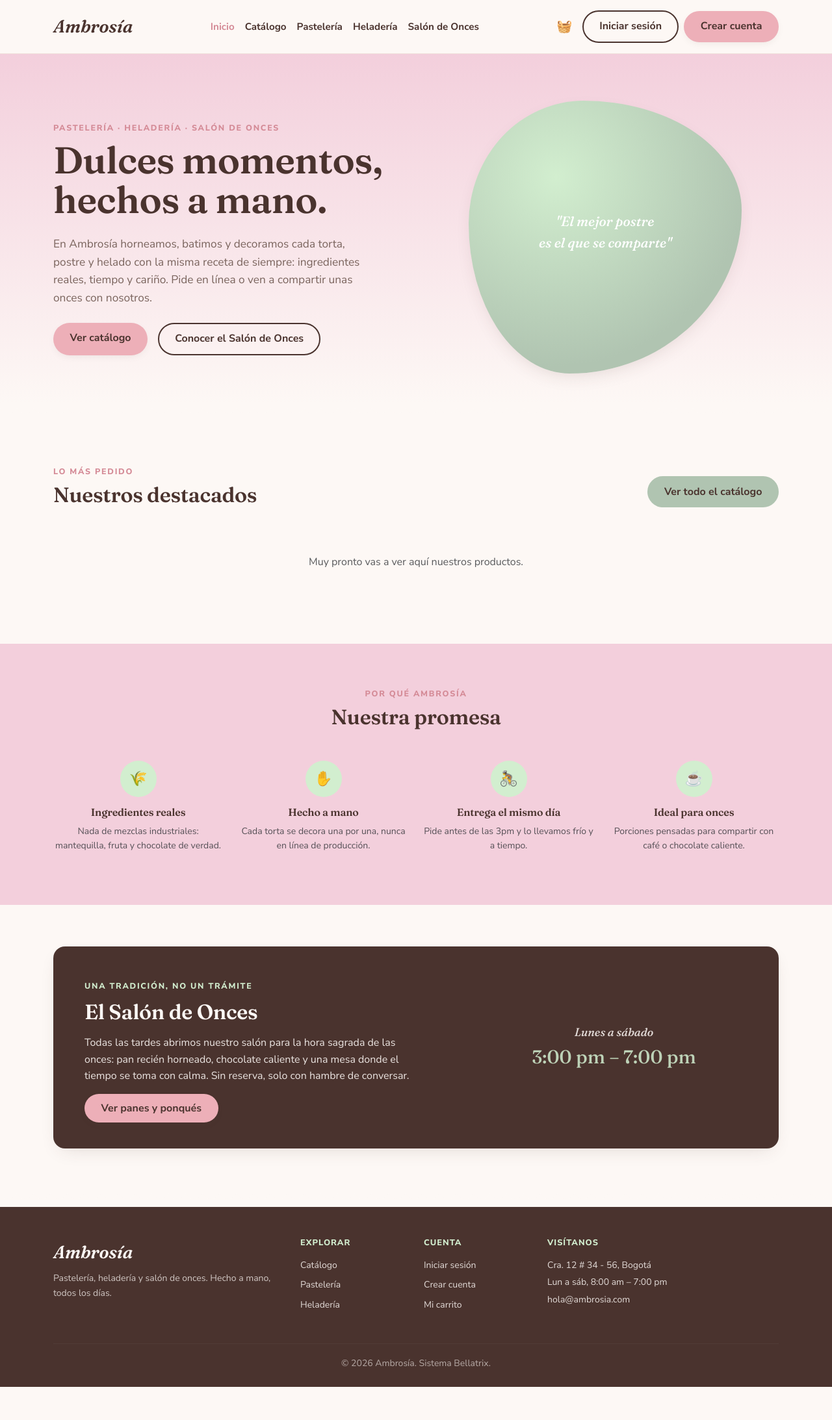
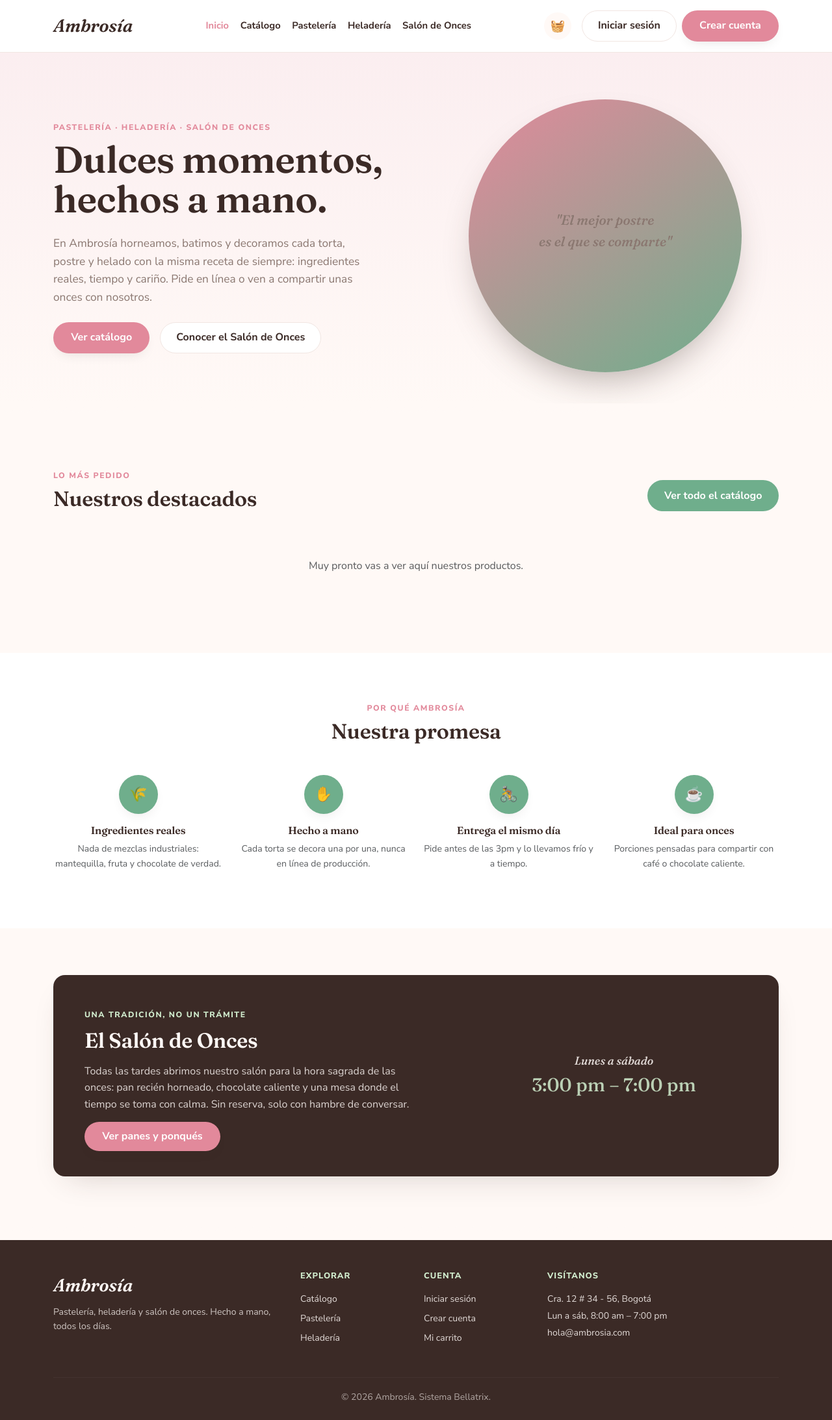
Before and after one commit to jazyxx/Bellatrix, a PHP site: page /bellatrix/index.html in a window 1280 px wide. Shown: the whole page at 65% size. Before the commit the page ends 2135 px from the top, so only its background shows below. Run offline with PHP 8.4, Linux system fonts and the light colour scheme; data that the repository does not hold is empty; some libraries are stand-ins or nearby versions.

Commit message:
style: uptade index and styles

```diff
--- a/assets/css/estilos.css
+++ b/assets/css/estilos.css
@@ -1,64 +1,65 @@
 /* ============================================================================
-   estilos.css — Sistema de diseño de Ambrosía
+   estilos.css — Sistema de diseño de Ambrosía (v3 — estructura original
+   restaurada, con el contraste y el balance de color corregidos)
    ============================================================================
-   Este archivo es la ÚNICA hoja de estilos personalizada de todo el sitio
-   público (Landing, Catálogo, Login, Registro, Carrito). Bootstrap 5 (CDN)
-   ya trae la grilla, los botones base y las utilidades responsivas; este
-   archivo SOLO define la identidad visual propia de Ambrosía encima de eso.
+   Mantiene el MISMO contrato de clases/IDs que usa el JavaScript
+   (api.js, componentes.js, catalogo.js, carrito.js, login.js,
+   registro.js) — nada de esos archivos cambió, solo la piel visual.
 
-   ESTRUCTURA DE ESTE ARCHIVO:
-     1. Variables de diseño (paleta de colores, tipografía, espaciados)
-     2. Reset ligero y tipografía base
-     3. Componentes reutilizables (botones, tarjetas, badges, formularios)
-     4. El elemento de "firma" del sitio: el borde festoneado
-     5. Layout de cada página (header, hero, secciones, footer)
-     6. Ajustes responsivos (mobile-first ya viene de Bootstrap; aquí solo
-        los ajustes finos que Bootstrap no cubre)
+   DIRECCIÓN DE DISEÑO (v3):
+   - Se restauró la estructura original: Hero con círculo decorativo
+     (.hero-mancha) y el borde festoneado tipo manga pastelera
+     (.festoneado) como elemento de firma del sitio.
+   - REGLA DE CONTRASTE (la corrección de esta versión): ninguna
+     sección de ancho completo usa un pastel saturado como fondo
+     detrás de texto. El fondo de página es crema/blanco casi neutro;
+     el color fuerte (--rosa-fuerte, --menta-fuerte) vive en los
+     ELEMENTOS — círculos, íconos, tarjetas, botones — siempre con
+     una sombra marcada que les da profundidad real, y siempre con
+     texto en --espresso (café oscuro) o blanco puro sobre esos
+     elementos saturados, nunca pastel-sobre-pastel.
+   - Color con SIGNIFICADO: rosa = Pastelería, menta = Heladería.
    ============================================================================ */
 
 
 /* ============================================================
    1. VARIABLES DE DISEÑO
-   ============================================================
-   Paleta basada en la referencia pastel que compartiste (rosa
-   polvo, rosa pálido, menta y salvia) — pensada para transmitir
-   dulzura sin empalagar: rosados para Pastelería, verdes menta
-   para Heladería. El café/espresso reemplaza al negro puro para
-   que hasta el color del texto tenga "sabor" a la marca.
    ============================================================ */
 :root {
-  /* --- Paleta principal (de tu imagen de referencia) --- */
-  --rosa: #EDAFB8;          /* Rosa polvo — CTA primario, acentos de Pastelería */
-  --rosa-oscuro: #D48A96;   /* Variante oscura para hover/pressed */
-  --blush: #F3CFDC;         /* Rosa pálido — fondos suaves, secciones */
-  --menta: #D2EECF;         /* Menta — acentos de Heladería, badges frescos */
-  --salvia: #B0C4B1;        /* Salvia — CTA secundario, footer, profundidad */
-  --salvia-oscuro: #7C9885; /* Salvia oscuro — texto sobre fondos menta/salvia */
+  /* --- Paleta pastel (misma base de marca; ahora con variantes "fuertes"
+     para botones y acentos que necesitan más contraste/peso visual) --- */
+  --rosa: #EDAFB8;
+  --rosa-fuerte: #E2899B;   /* CTA sólido de Pastelería */
+  --rosa-suave: #FBEEF0;    /* fondo tintado muy leve */
+  --menta: #D2EECF;
+  --menta-fuerte: #6FAE8C;  /* CTA sólido de Heladería */
+  --menta-suave: #EAF8ED;   /* fondo tintado muy leve */
+  --salvia: #B0C4B1;
+  --salvia-oscuro: #6F8A73;
 
-  /* --- Neutros con calidez (nunca negro/blanco puros) --- */
-  --crema: #FDF8F5;         /* Fondo general del sitio */
-  --crema-borde: #F1E4DD;   /* Bordes y separadores suaves */
-  --espresso: #4A332E;      /* Texto principal — café oscuro, no negro */
-  --espresso-suave: #7A645D;/* Texto secundario */
+  /* --- Neutros, más blancos/limpios que la v1 --- */
+  --crema: #FFF9F6;         /* fondo general (cálido pero casi blanco) */
   --blanco: #FFFFFF;
+  --borde-suave: #F1E6E2;
+  --espresso: #3B2A26;      /* texto principal */
+  --espresso-suave: #8A7770;/* texto secundario */
 
-  /* --- Tipografía --- */
-  --fuente-display: 'Fraunces', Georgia, serif;       /* Titulares con carácter */
-  --fuente-cuerpo: 'Nunito Sans', 'Segoe UI', sans-serif; /* Texto de lectura */
+  /* --- Tipografía (se mantiene: sirve perfecto para "moderno con carácter") --- */
+  --fuente-display: 'Fraunces', Georgia, serif;
+  --fuente-cuerpo: 'Nunito Sans', 'Segoe UI', sans-serif;
 
-  /* --- Espaciado y forma --- */
+  /* --- Forma y profundidad --- */
+  --radio-grande: 28px;
   --radio-suave: 18px;
-  --radio-chico: 10px;
-  --sombra-suave: 0 10px 30px -12px rgba(74, 51, 46, 0.18);
-  --sombra-chica: 0 4px 14px -6px rgba(74, 51, 46, 0.15);
+  --radio-chico: 12px;
+  --sombra-suave: 0 20px 45px -22px rgba(59, 42, 38, 0.22);
+  --sombra-chica: 0 8px 20px -10px rgba(59, 42, 38, 0.16);
 }
 
 /* ============================================================
    2. RESET LIGERO Y TIPOGRAFÍA BASE
    ============================================================ */
-html {
-  scroll-behavior: smooth;
-}
+html { scroll-behavior: smooth; }
 
 body {
   background-color: var(--crema);
@@ -75,64 +76,52 @@ h1, h2, h3, h4, .fuente-display {
   letter-spacing: -0.01em;
 }
 
-a {
-  color: var(--rosa-oscuro);
-  text-decoration: none;
-}
-a:hover {
-  color: var(--espresso);
-}
+a { color: var(--rosa-fuerte); text-decoration: none; }
+a:hover { color: var(--espresso); }
 
-/* "Ojo" tipográfico: etiquetas pequeñas en mayúsculas, usadas como
-   antetítulo (ej. "PASTELERÍA" antes de "Tortas hechas a mano"). */
 .eyebrow {
   font-family: var(--fuente-cuerpo);
   font-weight: 800;
-  font-size: 0.78rem;
-  letter-spacing: 0.14em;
+  font-size: 0.76rem;
+  letter-spacing: 0.13em;
   text-transform: uppercase;
-  color: var(--rosa-oscuro);
+  color: var(--rosa-fuerte);
 }
 
-/* Respeta la preferencia del usuario de reducir animaciones. */
 @media (prefers-reduced-motion: reduce) {
   html { scroll-behavior: auto; }
   * { animation-duration: 0.01ms !important; transition-duration: 0.01ms !important; }
 }
 
-/* Foco de teclado visible en todo el sitio (accesibilidad). */
-a:focus-visible,
-button:focus-visible,
-input:focus-visible,
-textarea:focus-visible,
-select:focus-visible {
-  outline: 3px solid var(--rosa-oscuro);
+a:focus-visible, button:focus-visible, input:focus-visible,
+textarea:focus-visible, select:focus-visible {
+  outline: 3px solid var(--rosa-fuerte);
   outline-offset: 2px;
 }
 
 
 /* ============================================================
-   3. COMPONENTES REUTILIZABLES
+   3. COMPONENTES REUTILIZABLES (contrato con el JS — NO renombrar)
    ============================================================ */
 
-/* --- Botones de marca (encima de los .btn base de Bootstrap) --- */
+/* --- Botones de marca --- */
 .btn-ambrosia {
-  background-color: var(--rosa);
+  background-color: var(--rosa-fuerte);
   border: none;
-  color: var(--espresso);
+  color: var(--blanco);
   font-weight: 700;
-  padding: 0.7rem 1.6rem;
+  padding: 0.7rem 1.7rem;
   border-radius: 999px;
   transition: transform 0.15s ease, background-color 0.15s ease, box-shadow 0.15s ease;
   box-shadow: var(--sombra-chica);
 }
 .btn-ambrosia:hover {
-  background-color: var(--rosa-oscuro);
+  background-color: var(--espresso);
   color: var(--blanco);
   transform: translateY(-2px);
 }
 .btn-ambrosia:disabled {
-  background-color: var(--crema-borde);
+  background-color: var(--borde-suave);
   color: var(--espresso-suave);
   box-shadow: none;
   transform: none;
@@ -140,8 +129,8 @@ select:focus-visible {
 }
 
 .btn-ambrosia-outline {
-  background-color: transparent;
-  border: 2px solid var(--espresso);
+  background-color: var(--blanco);
+  border: 1.5px solid var(--borde-suave);
   color: var(--espresso);
   font-weight: 700;
   padding: 0.65rem 1.5rem;
@@ -149,30 +138,28 @@ select:focus-visible {
   transition: all 0.15s ease;
 }
 .btn-ambrosia-outline:hover {
-  background-color: var(--espresso);
-  color: var(--crema);
+  border-color: var(--rosa-fuerte);
+  color: var(--rosa-fuerte);
 }
 
 .btn-ambrosia-sage {
-  background-color: var(--salvia);
+  background-color: var(--menta-fuerte);
   border: none;
-  color: var(--espresso);
+  color: var(--blanco);
   font-weight: 700;
   padding: 0.7rem 1.6rem;
   border-radius: 999px;
   transition: all 0.15s ease;
 }
-.btn-ambrosia-sage:hover {
-  background-color: var(--salvia-oscuro);
-  color: var(--blanco);
-}
+.btn-ambrosia-sage:hover { background-color: var(--espresso); }
 
-/* --- Tarjetas de producto --- */
+/* --- Tarjeta de producto --- */
 .tarjeta-producto {
   background: var(--blanco);
   border-radius: var(--radio-suave);
   overflow: hidden;
   box-shadow: var(--sombra-chica);
+  border: 1px solid var(--borde-suave);
   transition: transform 0.2s ease, box-shadow 0.2s ease;
   height: 100%;
   display: flex;
@@ -180,160 +167,112 @@ select:focus-visible {
   position: relative;
 }
 .tarjeta-producto:hover {
-  transform: translateY(-4px);
+  transform: translateY(-5px);
   box-shadow: var(--sombra-suave);
 }
-
 .tarjeta-producto__imagen {
-  aspect-ratio: 4 / 3;
-  background: linear-gradient(135deg, var(--blush), var(--menta));
+  aspect-ratio: 1 / 1;
+  background: linear-gradient(160deg, var(--rosa-suave), var(--menta-suave));
   display: flex;
   align-items: center;
   justify-content: center;
   font-family: var(--fuente-display);
-  font-size: 2.2rem;
+  font-size: 2.6rem;
   color: var(--espresso-suave);
+  margin: 0.85rem 0.85rem 0;
+  border-radius: var(--radio-chico);
 }
-
 .tarjeta-producto__cuerpo {
-  padding: 1.1rem 1.2rem 1.3rem;
+  padding: 1rem 1.1rem 1.2rem;
   display: flex;
   flex-direction: column;
   flex-grow: 1;
 }
-
 .tarjeta-producto__precio {
   font-family: var(--fuente-display);
-  font-size: 1.25rem;
+  font-size: 1.2rem;
   font-weight: 600;
   margin-top: auto;
+  color: var(--espresso);
 }
 
-/* --- Insignias de unidad de negocio (codifican información con color) --- */
+/* --- Insignias (color = información: rosa Pastelería, menta Heladería) --- */
 .badge-pasteleria {
-  background-color: var(--blush);
-  color: var(--rosa-oscuro);
-  font-weight: 700;
+  background-color: var(--rosa-suave);
+  color: var(--rosa-fuerte);
+  font-weight: 800;
   border-radius: 999px;
-  padding: 0.3em 0.85em;
-  font-size: 0.75rem;
+  padding: 0.32em 0.85em;
+  font-size: 0.72rem;
   letter-spacing: 0.04em;
+  text-transform: uppercase;
 }
 .badge-heladeria {
-  background-color: var(--menta);
-  color: var(--salvia-oscuro);
-  font-weight: 700;
+  background-color: var(--menta-suave);
+  color: var(--menta-fuerte);
+  font-weight: 800;
   border-radius: 999px;
-  padding: 0.3em 0.85em;
-  font-size: 0.75rem;
+  padding: 0.32em 0.85em;
+  font-size: 0.72rem;
   letter-spacing: 0.04em;
+  text-transform: uppercase;
 }
 .badge-agotado {
   position: absolute;
-  top: 0.9rem;
-  right: 0.9rem;
+  top: 1.5rem;
+  right: 1.5rem;
   background-color: var(--espresso);
   color: var(--crema);
   font-weight: 700;
   border-radius: 999px;
   padding: 0.3em 0.9em;
-  font-size: 0.72rem;
+  font-size: 0.7rem;
   letter-spacing: 0.04em;
   z-index: 2;
 }
 
-/* --- Formularios --- */
+/* --- Formularios (login/registro, sin cambios funcionales) --- */
 .formulario-ambrosia {
   background: var(--blanco);
-  border-radius: var(--radio-suave);
+  border-radius: var(--radio-grande);
   box-shadow: var(--sombra-suave);
   padding: 2.5rem;
 }
 .formulario-ambrosia .form-control,
 .formulario-ambrosia .form-select {
   border-radius: var(--radio-chico);
-  border: 1.5px solid var(--crema-borde);
+  border: 1.5px solid var(--borde-suave);
   padding: 0.7rem 1rem;
 }
 .formulario-ambrosia .form-control:focus,
 .formulario-ambrosia .form-select:focus {
   border-color: var(--rosa);
-  box-shadow: 0 0 0 0.2rem rgba(237, 175, 184, 0.35);
+  box-shadow: 0 0 0 0.2rem rgba(226, 137, 155, 0.2);
 }
-.formulario-ambrosia label {
-  font-weight: 700;
-  font-size: 0.9rem;
-  margin-bottom: 0.35rem;
-}
+.formulario-ambrosia label { font-weight: 700; font-size: 0.9rem; margin-bottom: 0.35rem; }
 
-/* Mensaje de error/éxito dentro de un formulario (evita usar alert()) */
 .mensaje-formulario {
   border-radius: var(--radio-chico);
   padding: 0.85rem 1rem;
   font-size: 0.92rem;
   font-weight: 600;
   margin-bottom: 1.2rem;
-  display: none; /* Se muestra vía JS solo cuando hay algo que decir */
+  display: none;
 }
-.mensaje-formulario--error {
-  background-color: #FBE2DF;
-  color: #8A3B2E;
-}
-.mensaje-formulario--exito {
-  background-color: var(--menta);
-  color: var(--salvia-oscuro);
-}
+.mensaje-formulario--error { background-color: #FBE2DF; color: #8A3B2E; }
+.mensaje-formulario--exito { background-color: var(--menta-suave); color: var(--menta-fuerte); }
 
-/* --- Estado vacío (carrito vacío, catálogo sin resultados, etc.) --- */
-.estado-vacio {
-  text-align: center;
-  padding: 4rem 1.5rem;
-  color: var(--espresso-suave);
-}
-.estado-vacio__icono {
-  font-family: var(--fuente-display);
-  font-size: 2.6rem;
-  margin-bottom: 0.6rem;
-  color: var(--rosa);
-}
+/* --- Estado vacío --- */
+.estado-vacio { text-align: center; padding: 4rem 1.5rem; color: var(--espresso-suave); }
+.estado-vacio__icono { font-family: var(--fuente-display); font-size: 2.6rem; margin-bottom: 0.6rem; color: var(--rosa-fuerte); }
 
 
 /* ============================================================
-   4. ELEMENTO DE FIRMA: el borde festoneado (manga pastelera)
-   ============================================================
-   Una fila de "conchas" repetidas, como el borde que deja una
-   manga pastelera al decorar una torta. Se usa para separar
-   secciones en vez de una simple línea recta — es el detalle
-   por el que este sitio se reconoce como el de una pastelería.
-   Técnica: gradiente radial repetido, sin necesidad de imágenes.
+   4. HEADER / NAVEGACIÓN (con buscador central, estilo preview.webp)
    ============================================================ */
-.festoneado {
-  height: 26px;
-  width: 100%;
-}
-.festoneado--sobre-crema {
-  background-image: radial-gradient(circle at 13px 0, transparent 13px, var(--crema) 14px);
-  background-size: 26px 26px;
-  background-repeat: repeat-x;
-}
-.festoneado--sobre-blush {
-  background-image: radial-gradient(circle at 13px 0, transparent 13px, var(--blush) 14px);
-  background-size: 26px 26px;
-  background-repeat: repeat-x;
-}
-.festoneado--voltear {
-  transform: rotate(180deg);
-}
-
-
-/* ============================================================
-   5. LAYOUT DE PÁGINA
-   ============================================================ */
-
-/* --- Header / Navegación --- */
 .header-ambrosia {
-  background-color: var(--crema);
-  border-bottom: 1px solid var(--crema-borde);
+  background-color: var(--blanco);
+  border-bottom: 1px solid var(--borde-suave);
   position: sticky;
   top: 0;
   z-index: 50;
@@ -345,29 +284,50 @@ select:focus-visible {
   font-size: 1.7rem;
   color: var(--espresso);
 }
+.buscador-header {
+  flex: 1;
+  max-width: 420px;
+}
+.buscador-header input {
+  border-radius: 999px;
+  border: 1.5px solid var(--borde-suave);
+  background-color: var(--crema);
+  padding: 0.55rem 1.2rem;
+}
+.buscador-header input:focus {
+  border-color: var(--rosa);
+  box-shadow: 0 0 0 0.15rem rgba(237, 175, 184, 0.3);
+  background-color: var(--blanco);
+}
 .nav-ambrosia .nav-link {
   color: var(--espresso);
   font-weight: 700;
-  font-size: 0.95rem;
-  margin: 0 0.5rem;
+  font-size: 0.92rem;
+  margin: 0 0.55rem;
 }
 .nav-ambrosia .nav-link:hover,
-.nav-ambrosia .nav-link.activo {
-  color: var(--rosa-oscuro);
-}
+.nav-ambrosia .nav-link.activo { color: var(--rosa-fuerte); }
+
 .icono-accion {
   color: var(--espresso);
   position: relative;
-  font-size: 1.2rem;
+  font-size: 1.15rem;
+  width: 42px;
+  height: 42px;
+  border-radius: 50%;
+  background: var(--crema);
+  display: inline-flex;
+  align-items: center;
+  justify-content: center;
 }
-.icono-accion:hover { color: var(--rosa-oscuro); }
+.icono-accion:hover { background: var(--rosa-suave); color: var(--rosa-fuerte); }
 .contador-carrito {
   position: absolute;
-  top: -6px;
-  right: -10px;
-  background: var(--rosa-oscuro);
+  top: -4px;
+  right: -4px;
+  background: var(--rosa-fuerte);
   color: var(--blanco);
-  font-size: 0.65rem;
+  font-size: 0.63rem;
   font-weight: 800;
   border-radius: 999px;
   min-width: 18px;
@@ -376,59 +336,113 @@ select:focus-visible {
   align-items: center;
   justify-content: center;
   padding: 0 4px;
+  border: 2px solid var(--blanco);
 }
 
-/* --- Hero de la Landing --- */
+
+/* ============================================================
+   5. HERO — círculos decorativos + borde festoneado (estructura
+   original), con el contraste CORREGIDO:
+   ============================================================
+   Antes: fondo de sección en rosa pastel claro + círculo en
+   degradado pastel claro + texto blanco = pastel sobre pastel,
+   poco contraste. Ahora:
+     - El fondo de la SECCIÓN vuelve a ser crema/blanco (nunca un
+       color pastel saturado detrás de texto).
+     - El color fuerte se concentra en el CÍRCULO decorativo
+       (degradado rosa-fuerte → menta-fuerte, ambos ya bastante
+       más saturados que --rosa/--menta) con una sombra pronunciada
+       para dar profundidad real, tal como pediste.
+     - Todo el texto de la sección usa --espresso (café oscuro),
+       porque ahora está sobre un fondo claro, no sobre el círculo.
+   ============================================================ */
 .hero-ambrosia {
-  background: linear-gradient(180deg, var(--blush) 0%, var(--crema) 100%);
+  background: linear-gradient(180deg, var(--rosa-suave) 0%, var(--crema) 100%);
   padding: 4.5rem 0 3rem;
   overflow: hidden;
 }
 .hero-ambrosia h1 {
   font-size: clamp(2.4rem, 5vw, 3.6rem);
   line-height: 1.05;
+  color: var(--espresso); /* texto siempre oscuro: aquí el fondo es claro */
 }
+.hero-ambrosia p { color: var(--espresso-suave); }
+
+/* El círculo concentra el color fuerte y la sombra — es la única
+   pieza "saturada" de toda la sección, por eso resalta de verdad. */
 .hero-mancha {
   width: 100%;
   max-width: 420px;
   aspect-ratio: 1;
   margin: 0 auto;
-  border-radius: 42% 58% 63% 37% / 45% 40% 60% 55%;
-  background: radial-gradient(circle at 32% 28%, var(--menta), var(--salvia) 70%);
+  border-radius: 50%;
+  background: linear-gradient(145deg, var(--rosa-fuerte) 0%, var(--menta-fuerte) 100%);
   display: flex;
   align-items: center;
   justify-content: center;
-  box-shadow: var(--sombra-suave);
+  box-shadow: 0 28px 55px -20px rgba(59, 42, 38, 0.38); /* sombra marcada = profundidad */
 }
 .hero-mancha__texto {
   font-family: var(--fuente-display);
   font-style: italic;
-  color: var(--blanco);
+  color: var(--blanco); /* blanco sobre el círculo saturado sí tiene buen contraste */
   font-size: 1.3rem;
   text-align: center;
   padding: 1.5rem;
 }
 
-/* --- Secciones generales --- */
-.seccion {
-  padding: 4rem 0;
+
+/* ============================================================
+   EL BORDE FESTONEADO — elemento de firma (estilo manga pastelera)
+   ============================================================
+   Separa secciones con un trazo ondulado en vez de una línea recta.
+   Sigue siendo un truco de CSS puro (gradiente radial repetido).
+   ============================================================ */
+.festoneado { height: 26px; width: 100%; }
+.festoneado--sobre-crema {
+  background-image: radial-gradient(circle at 13px 0, transparent 13px, var(--crema) 14px);
+  background-size: 26px 26px;
+  background-repeat: repeat-x;
 }
-.seccion--blush { background-color: var(--blush); }
+.festoneado--sobre-blush {
+  background-image: radial-gradient(circle at 13px 0, transparent 13px, var(--blush, var(--rosa-suave)) 14px);
+  background-size: 26px 26px;
+  background-repeat: repeat-x;
+}
+.festoneado--voltear { transform: rotate(180deg); }
+
+
+/* ============================================================
+   6. SECCIONES GENERALES
+   ============================================================
+   REGLA DE CONTRASTE: ninguna sección de ancho completo usa un
+   pastel saturado como fondo. --seccion--crema/--blanca alternan
+   crema/blanco (dos tonos casi neutros) para dar ritmo sin sacrificar
+   legibilidad. El color fuerte vive en los ELEMENTOS (íconos, tarjetas,
+   botones), nunca en el lienzo completo detrás del texto.
+   ============================================================ */
+.seccion { padding: 4.5rem 0; }
 .seccion--crema { background-color: var(--crema); }
+.seccion--blush { background-color: var(--blanco); } /* antes era blush saturado;
+   ahora es blanco — el rosa se concentra en los íconos de abajo, no en el fondo */
 
+/* --- Nuestra promesa: círculo de color fuerte + sombra, texto oscuro --- */
 .icono-promesa {
-  width: 56px;
-  height: 56px;
+  width: 60px;
+  height: 60px;
   border-radius: 50%;
-  background: var(--menta);
+  background: var(--menta-fuerte);
+  color: var(--blanco);
   display: flex;
   align-items: center;
   justify-content: center;
   font-size: 1.4rem;
-  margin-bottom: 0.9rem;
+  margin: 0 auto 1rem;
+  box-shadow: var(--sombra-chica); /* profundidad, no solo un círculo plano */
 }
 
-/* --- Sección "Salón de Onces" (contenido propio de Ambrosía) --- */
+/* --- Salón de Onces: tarjeta OSCURA sólida (alto contraste real,
+   texto claro sobre fondo oscuro — no pastel-sobre-pastel) --- */
 .onces-panel {
   background: var(--espresso);
   color: var(--crema);
@@ -438,13 +452,13 @@ select:focus-visible {
 }
 .onces-panel h2 { color: var(--crema); }
 .onces-panel .eyebrow { color: var(--menta); }
+.onces-panel p { color: rgba(255, 249, 246, 0.82); }
 
-/* --- Footer --- */
-.footer-ambrosia {
-  background-color: var(--espresso);
-  color: var(--crema);
-  padding: 3rem 0 1.5rem;
-}
+
+/* ============================================================
+   7. FOOTER
+   ============================================================ */
+.footer-ambrosia { background-color: var(--espresso); color: var(--crema); padding: 3rem 0 1.5rem; }
 .footer-ambrosia a { color: var(--crema); opacity: 0.85; }
 .footer-ambrosia a:hover { opacity: 1; color: var(--menta); }
 .footer-ambrosia h6 {
--- a/index.html
+++ b/index.html
@@ -54,7 +54,7 @@
         <div class="col-lg-6">
           <span class="eyebrow">Pastelería · Heladería · Salón de Onces</span>
           <h1 class="fuente-display mt-2 mb-4">Dulces momentos, hechos a mano.</h1>
-          <p class="mb-4" style="max-width: 480px; font-size: 1.08rem; color: var(--espresso-suave);">
+          <p class="mb-4" style="max-width: 480px; font-size: 1.08rem;">
             En Ambrosía horneamos, batimos y decoramos cada torta, postre y helado
             con la misma receta de siempre: ingredientes reales, tiempo y cariño.
             Pide en línea o ven a compartir unas onces con nosotros.
@@ -138,7 +138,7 @@
           <div class="col-lg-7">
             <span class="eyebrow">Una tradición, no un trámite</span>
             <h2 class="fuente-display mt-2">El Salón de Onces</h2>
-            <p class="mt-3 mb-4" style="opacity: 0.9; max-width: 520px;">
+            <p class="mt-3 mb-4" style="max-width: 520px;">
               Todas las tardes abrimos nuestro salón para la hora sagrada de las
               onces: pan recién horneado, chocolate caliente y una mesa donde el
               tiempo se toma con calma. Sin reserva, solo con hambre de conversar.
@@ -146,7 +146,7 @@
             <a href="catalogo.html?unidad=Pastelería" class="btn-ambrosia">Ver panes y ponqués</a>
           </div>
           <div class="col-lg-5 text-center">
-            <div style="font-family: var(--fuente-display); font-style: italic; font-size: 1.1rem; opacity: 0.85;">
+            <div style="font-family: var(--fuente-display); font-style: italic; font-size: 1.1rem; opacity: 0.85; color: var(--crema);">
               Lunes a sábado<br>
               <span style="font-size: 1.8rem; font-style: normal; color: var(--menta);">3:00 pm – 7:00 pm</span>
             </div>
```
Also changed, not shown: other parts of assets/css/estilos.css (+25 -38 lines).
